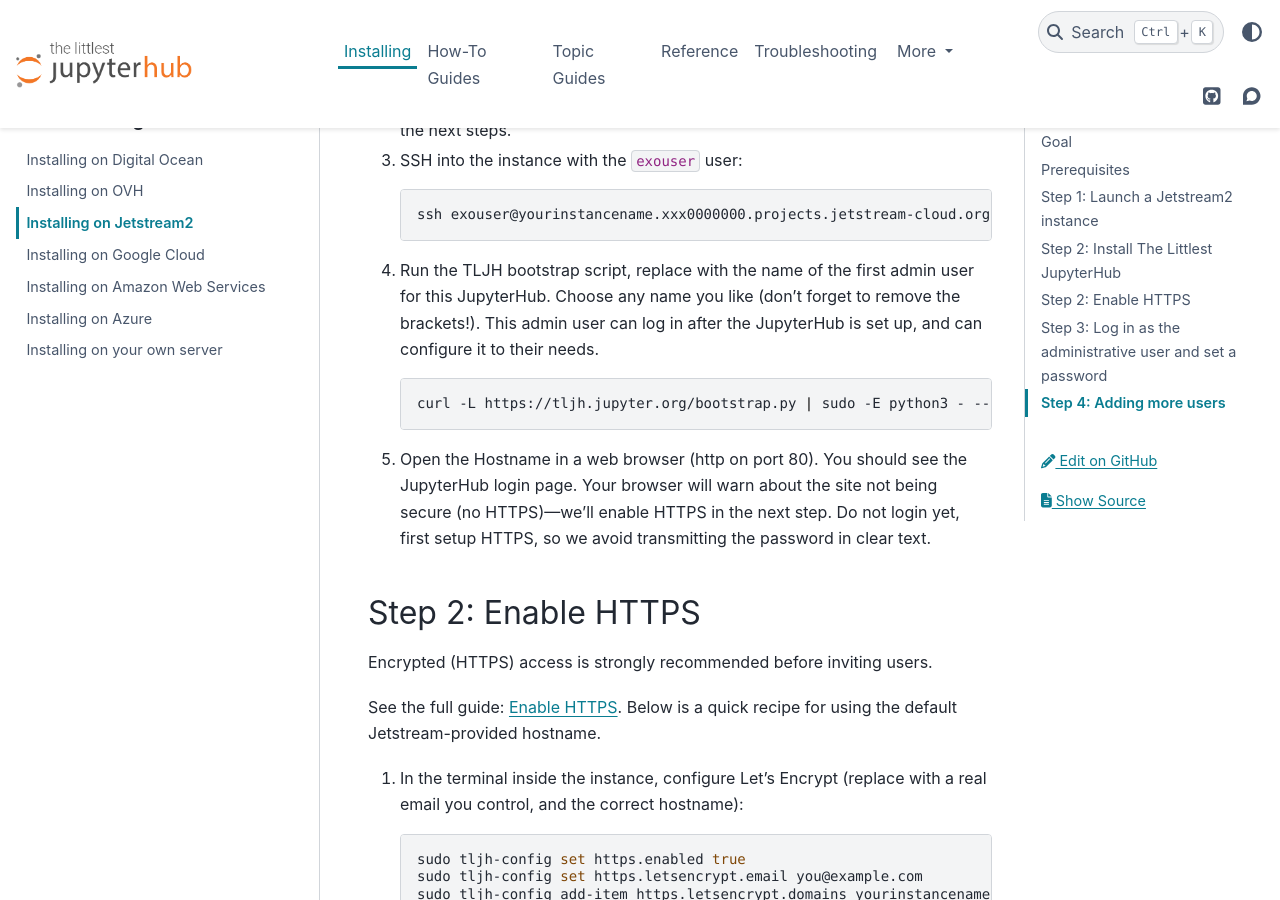
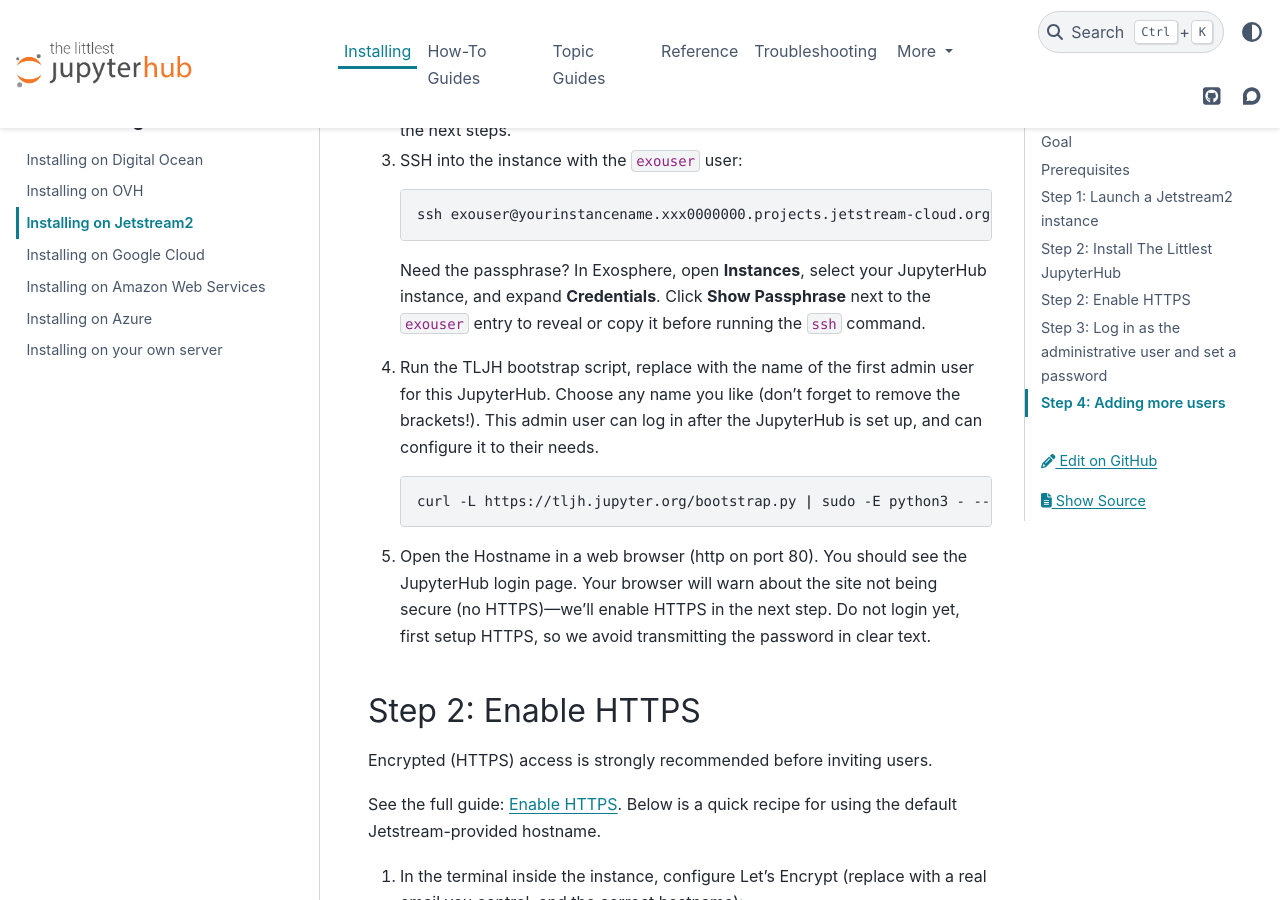
Before and after one commit to jupyterhub/the-littlest-jupyterhub, a Sphinx documentation site: the page built from docs/install/jetstream.md, in a window 1280 px wide and 900 px high, scrolled down 1271 px. Built offline with Sphinx 7.4.7 and the PyData theme 0.15.4, drawn with Linux system fonts in a browser that asks for light colours.

Commit message:
Document how to reveal exouser passphrase in Exosphere

````diff
--- a/docs/install/jetstream.md
+++ b/docs/install/jetstream.md
@@ -37,6 +37,11 @@
    ```bash
    ssh exouser@yourinstancename.xxx0000000.projects.jetstream-cloud.org
    ```
+
+   Need the passphrase? In Exosphere, open **Instances**, select your
+   JupyterHub instance, and expand **Credentials**. Click **Show Passphrase**
+   next to the `exouser` entry to reveal or copy it before running the
+   `ssh` command.
 
 4. Run the TLJH bootstrap script, replace <admin-user-name> with the name of the first admin user for this JupyterHub. Choose any name you like (don’t forget to remove the brackets!). This admin user can log in after the JupyterHub is set up, and can configure it to their needs.
 
````
